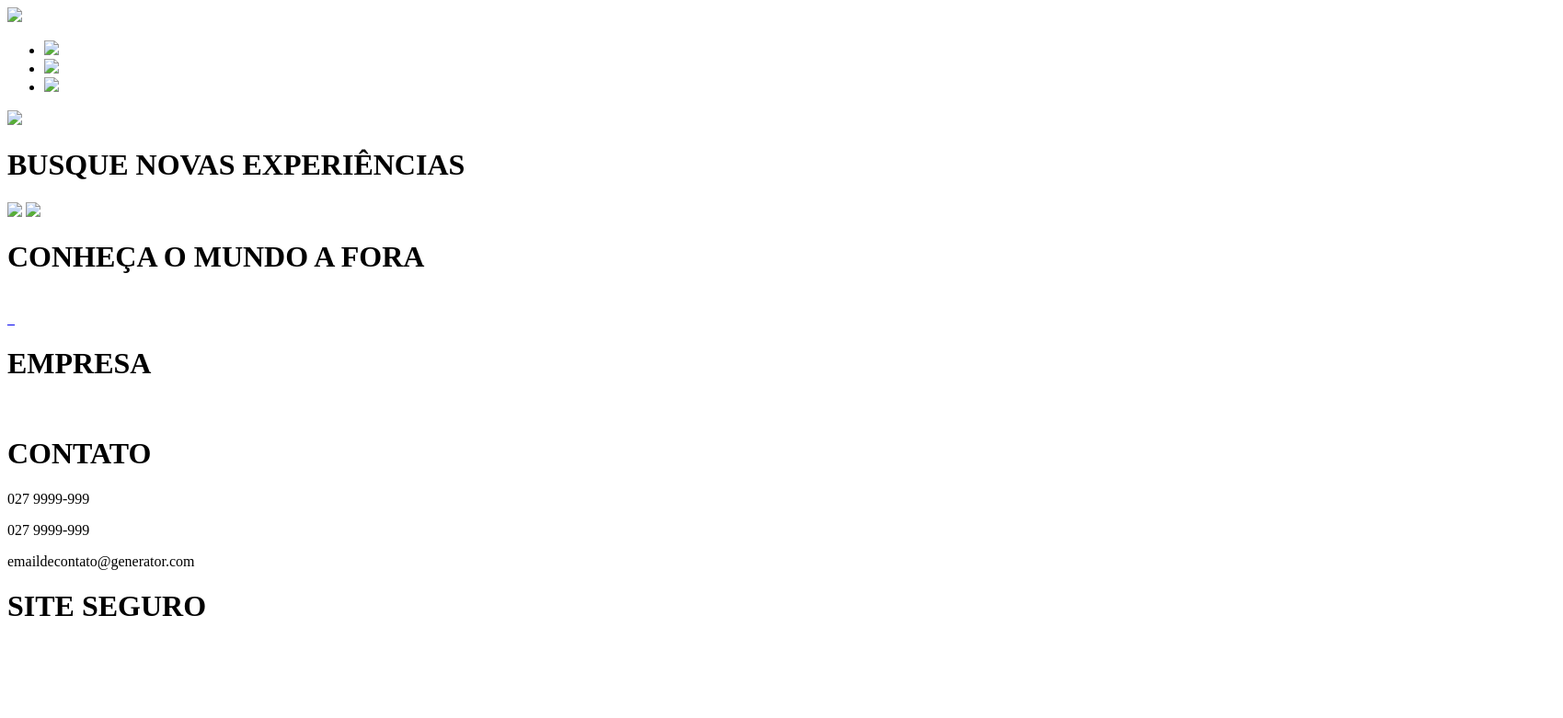
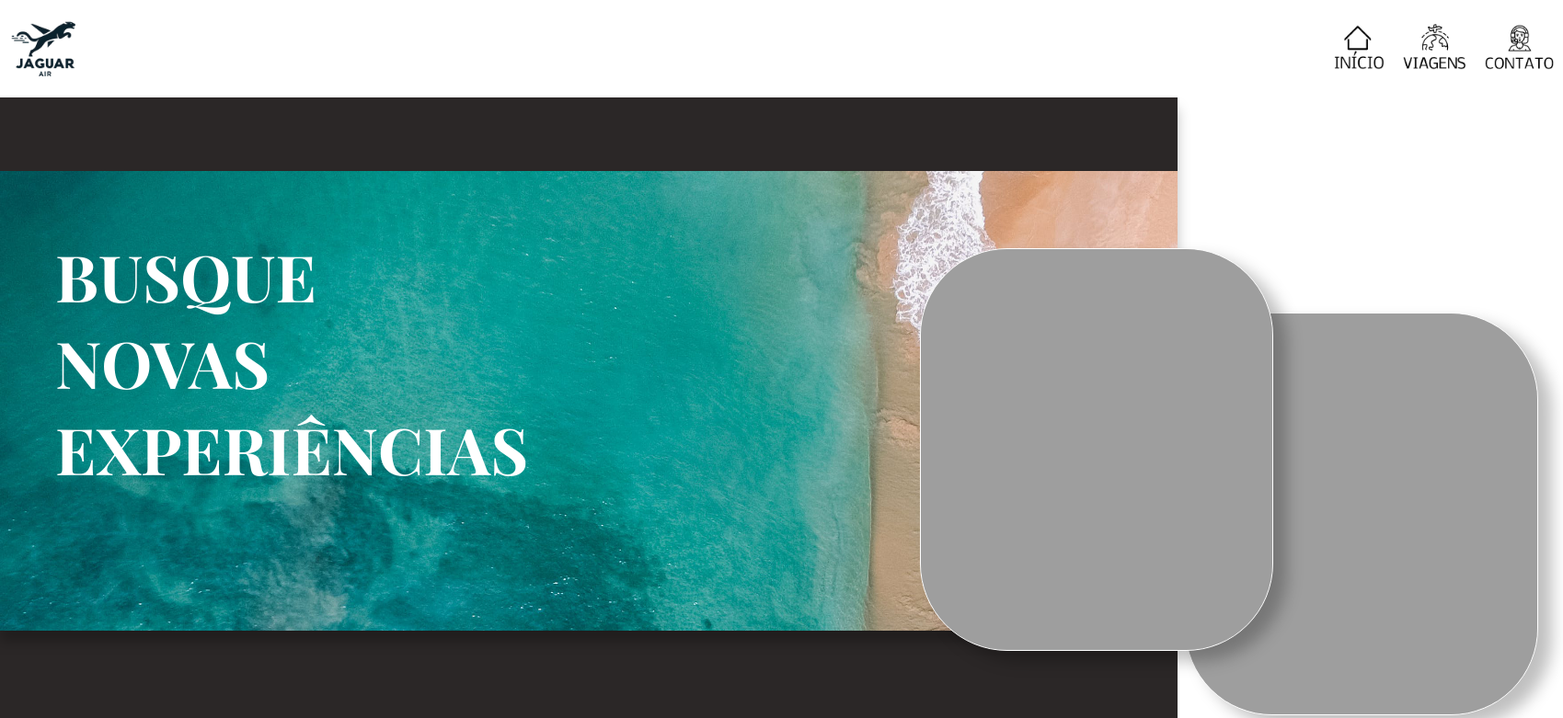
Before and after one commit to JheniferF/uploadCss, a plain HTML site: page index.html in a window 1280 px wide. Shown: the top 781 px of the page at 92% size, 1699 px wide, since content can reach past the window. Drawn offline with Linux system fonts and the light colour scheme; the site is published under a folder, as on GitHub Pages, so addresses that start at the root find nothing.

Commit message:
Atualização de importações

```diff
--- a/index.html
+++ b/index.html
@@ -6,22 +6,22 @@
 <head>
   <meta charset="UTF-8">
   <title>JaguAir</title>
-  <link rel="stylesheet" href="/style.css">
+  <link rel="stylesheet" href="./style.css">
 
   <style>
     @font-face {
       font-family: Display;
-      src: url("../fonts/PlayfairDisplay-Bold.ttf");
+      src: url("./fonts/PlayfairDisplay-Bold.ttf");
     }
 
     @font-face {
       font-family: Roboto;
-      src: url("../fonts/Roboto-Bold.ttf");
+      src: url("./fonts/Roboto-Bold.ttf");
     }
 
     @font-face {
       font-family: RobotoRegular;
-      src: url("../fonts/Roboto-Regular.ttf");
+      src: url("./fonts/Roboto-Regular.ttf");
     }
   </style>
 </head>
@@ -33,19 +33,19 @@
 
     <nav class="menu">
 
-      <img class="logo" src="../img/Menu/logo.png">
+      <img class="logo" src="./img/Menu/logo.png">
 
       <ul class="menu">
         <li><a href="./index.html">
-            <img class="menu_inicio" src="../img/Menu/Group 3.png">
+            <img class="menu_inicio" src="./img/Menu/Group 3.png">
           </a></li>
 
         <li><a href="./PASSAGENS/passagens.html">
-            <img class="menu_viagens" src="../img/Menu/Group 2.png">
+            <img class="menu_viagens" src="./img/Menu/Group 2.png">
           </a></li>
 
         <li><a href="./CONTATO/contato.html">
-            <img class="menu_contato" src="../img/Menu/Group 1.png">
+            <img class="menu_contato" src="./img/Menu/Group 1.png">
           </a></li>
       </ul>
 
@@ -57,15 +57,15 @@
 
     <div class="busque">
       <img class="praia
-      " src="../img/Menu/praia.jpg">
+      " src="./img/Menu/praia.jpg">
 
       <h1 class="tx_busque">BUSQUE
         NOVAS EXPERIÊNCIAS</h1>
 
       <div class="imgs">
-        <img class="img_home" src="../img/França/pexels-andreas-14525794.jpg">
+        <img class="img_home" src="./img/França/pexels-andreas-14525794.jpg">
 
-        <img class="img_home2" src="../img/França/pexels-shvets-anna-2574631.jpg">
+        <img class="img_home2" src="./img/França/pexels-shvets-anna-2574631.jpg">
       </div>
     </div>
 
@@ -82,20 +82,20 @@
 
   </div>
 
-  <img class="fundo_suica" src="../img/SUIÇA/pexels-travel-suisse-2316563.jpg" alt="">
+  <img class="fundo_suica" src="./img/SUIÇA/pexels-travel-suisse-2316563.jpg" alt="">
 
   <div class="menu_interativo">
 
-    <a href="/PASSAGENS/passagens.html">
-      <img class="suica" src="../img/SUIÇA/pexels-trace-hudson-7369495.jpg" alt="">
+    <a href="./PASSAGENS/passagens.html">
+      <img class="suica" src="./img/SUIÇA/pexels-trace-hudson-7369495.jpg" alt="">
     </a>
 
-    <a href="/PASSAGENS/passagens.html">
-      <img class="franca" src="../img/França/pexels-alex-azabache-4039924.jpg" alt="">
+    <a href="./PASSAGENS/passagens.html">
+      <img class="franca" src="./img/França/pexels-alex-azabache-4039924.jpg" alt="">
     </a>
 
-    <a href="/PASSAGENS/passagens.html">
-      <img class="china" src="../img/China/pexels-dimitriss-1441932.jpg" alt="">
+    <a href="./PASSAGENS/passagens.html">
+      <img class="china" src="./img/China/pexels-dimitriss-1441932.jpg" alt="">
     </a>
 
   </div>
@@ -107,7 +107,7 @@
     <div class="footer_menu">
       <div class="footer_logo">
         <h1>EMPRESA</h1>
-        <img class="logo_branca" src="../img/Menu/logoBRANCA.png" alt="">
+        <img class="logo_branca" src="./img/Menu/logoBRANCA.png" alt="">
       </div>
 
       <div class="footer_contato">
@@ -120,7 +120,7 @@
 
       <div class="footer_seguranca">
         <h1>SITE SEGURO</h1>
-        <img src="../img/Menu/SEGURO.png" alt="">
+        <img src="./img/Menu/SEGURO.png" alt="">
       </div>
 
 
```
